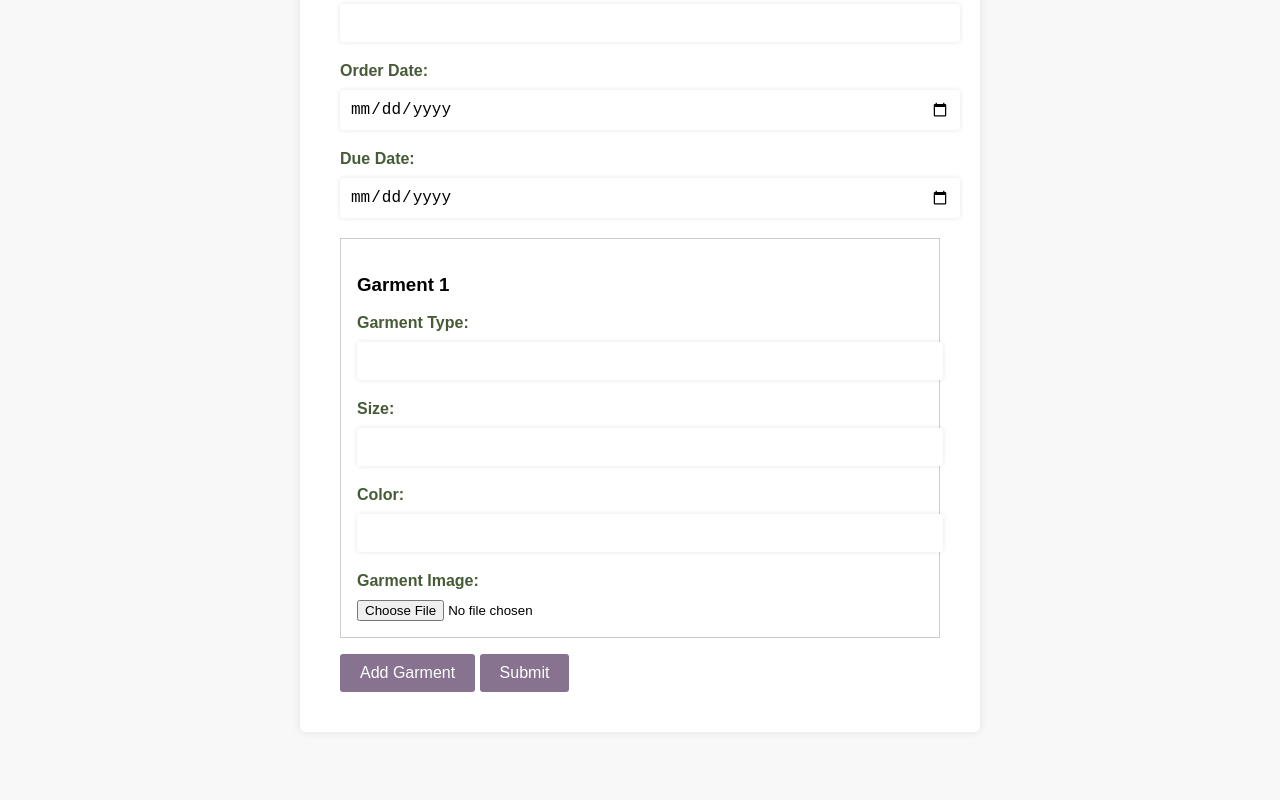
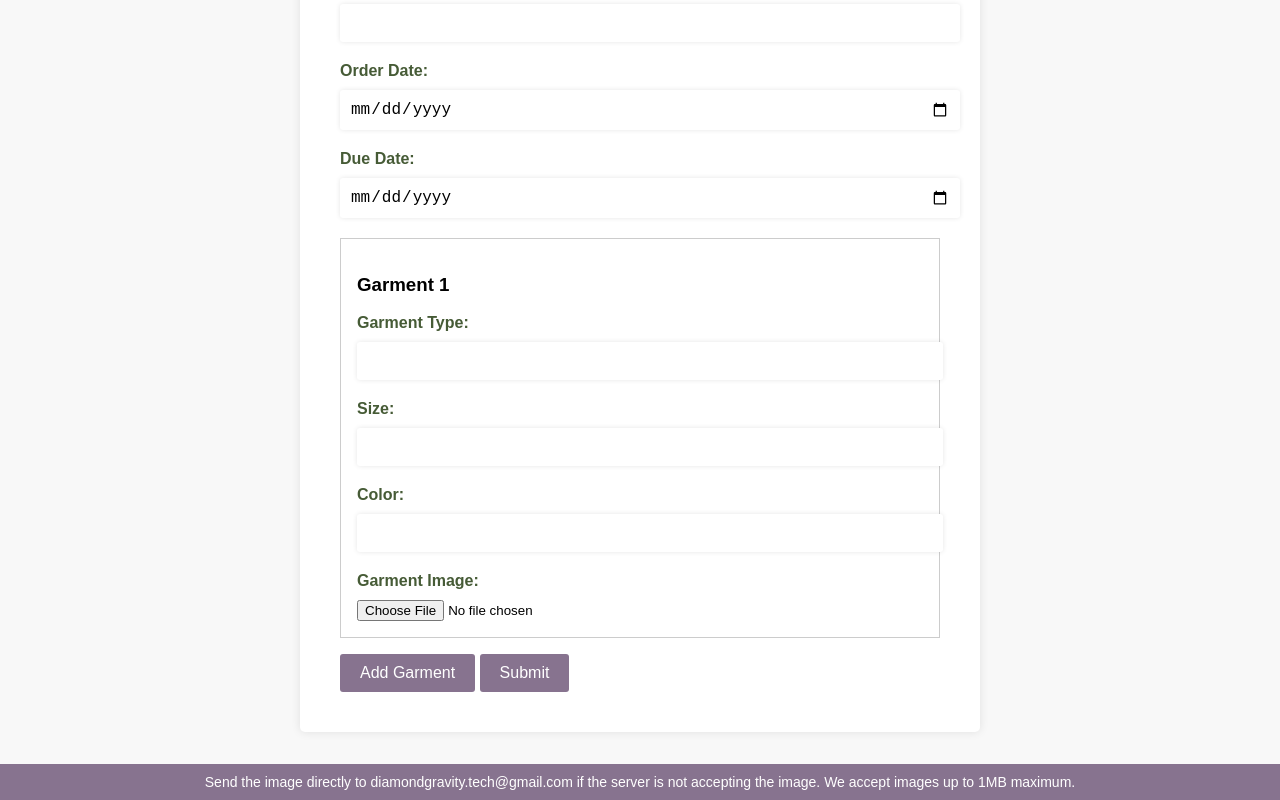
Before and after one commit to NoCapxGaming/diamond-gravity-portal, a plain HTML site: page index.html in a window 1280 px wide. Shown: the part 578-1378 px from the top of the page. Before the commit the page ends 1342 px from the top, so only its background shows below. Drawn offline with Linux system fonts and the light colour scheme.

Commit message:
added footer

```diff
--- a/index.html
+++ b/index.html
@@ -58,6 +58,8 @@
         <button type="submit" data-en="Submit" data-es="Enviar">Submit</button>
       </form>
     </section>
+    <footer data-en="Send the image directly to diamondgravity.tech@gmail.com if the server is not accepting the image. We accept images up to 1MB maximum." data-es="Envíe la imagen directamente a diamondgravity.tech@gmail.com si el servidor no acepta la imagen. Aceptamos imágenes de hasta 1MB como máximo.">Send the image directly to diamondgravity.tech@gmail.com if the server is not accepting the image. We accept images up to 1MB maximum.</footer>
+
   </main>
   <script src="language.js"></script>
   <script src="form.js"></script>
--- a/language.js
+++ b/language.js
@@ -1,5 +1,5 @@
 const toggleLanguageBtn = document.getElementById('toggle-language');
-const formLabels = document.querySelectorAll('label, h1, h2, h3, button');
+const formLabels = document.querySelectorAll('label, h1, h2, h3, button, footer');
 
 let language = 'en';
 
--- a/styles.css
+++ b/styles.css
@@ -88,3 +88,14 @@ input:focus:invalid {
   padding: 1rem;
   margin-bottom: 1rem;
 }
+footer {
+  background-color: #87738F;
+  color: #ffffff;
+  font-size: 14px;
+  padding: 10px;
+  text-align: center;
+}
+
+footer p {
+  margin: 0;
+}
```
